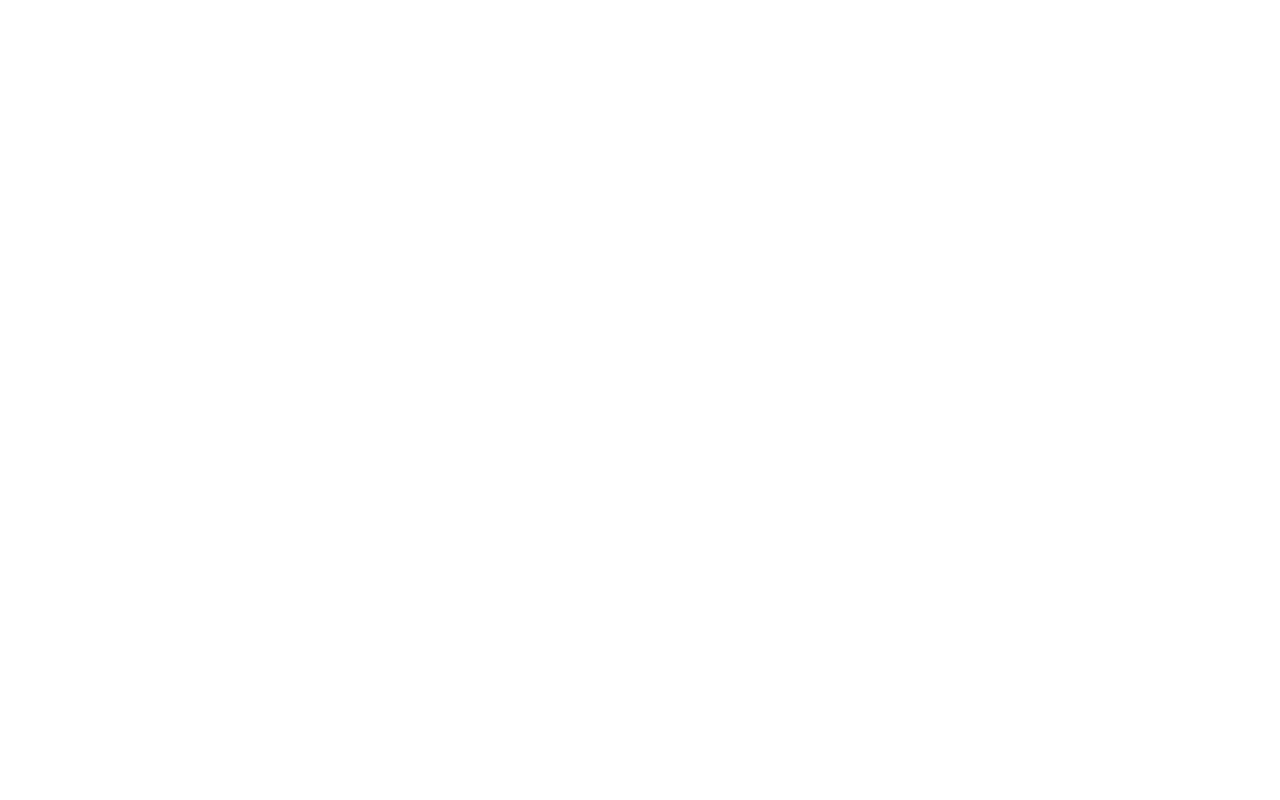
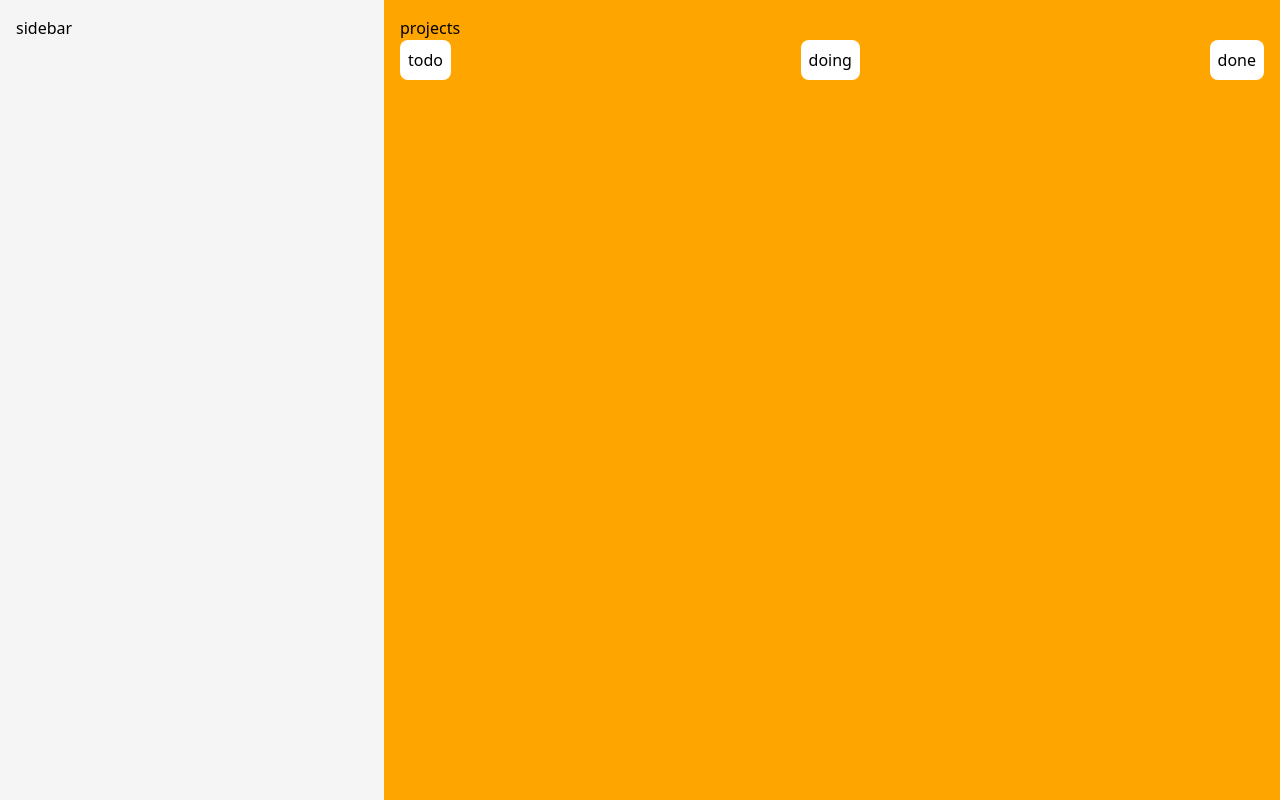
Before and after one commit to riezong/todo-list, a website built with webpack: page src/template.html in a window 1280 px wide. Built offline with nearby package versions, Linux system fonts and the light colour scheme.

Commit message:
Render list to DOM

```diff
--- a/src/styles.css
+++ b/src/styles.css
@@ -0,0 +1,59 @@
+/*  Josh's Custom CSS Reset  https://www.joshwcomeau.com/css/custom-css-reset/*/
+*, *::before, *::after {
+    box-sizing: border-box;}
+* {
+    margin: 0;}
+body {
+    line-height: 1.5;  -webkit-font-smoothing: antialiased;
+    font-family: system-ui, "Segoe UI", Roboto, Helvetica, Arial, sans-serif, "Apple Color Emoji", "Segoe UI Emoji", "Segoe UI Symbol";}
+img, picture, video, canvas, svg {
+    display: block;  max-width: 100%;}
+input, button, textarea, select {
+    font: inherit;}
+p, h1, h2, h3, h4, h5, h6 {
+    overflow-wrap: break-word;}
+p {
+    text-wrap: pretty;}
+h1, h2, h3, h4, h5, h6 {
+    text-wrap: balance;}
+#root, #__next {
+    isolation: isolate;}
+
+#content {
+    width: 100vw;
+    height: 100vh;
+    overflow: hidden;
+    display: flex;
+    align-items: stretch;
+}
+
+#sidebar {
+    width: max(30%, 150px);
+    padding: 1rem;
+    background-color: whitesmoke;
+}
+
+#projects {
+    padding: 1rem;
+    flex: 1;
+    display: flex;
+    flex-direction: column;
+    background-color: orange;
+}
+
+#project-list {
+    display: flex;
+    justify-content: space-between;
+    gap: 1rem;
+}
+
+.todo-list {
+    padding: .5rem;
+    border-radius: 8px;
+    background-color: white;
+}
+
+.todo-item {
+    border-radius: 8px;
+    background-color: orange;
+}
--- a/src/template.html
+++ b/src/template.html
@@ -6,7 +6,7 @@
     <title>Document</title>
 </head>
 <body>
-    <div class="content"></div>
+    <div id="content"></div>
 
 </body>
 </html>
--- a/src/todo-list-DOM.js
+++ b/src/todo-list-DOM.js
@@ -1,3 +1,40 @@
-const todoListDOM = (function () {})();
+import { todoListLogic } from './todo-list-logic.js';
+
+const projectList = todoListLogic.projects;
+console.log(projectList);
+
+const todoListDOM = (function () {
+	const Content = document.querySelector('#content');
+
+	const sidebar = (function () {
+		const sidebar = document.createElement('div');
+		sidebar.setAttribute('id', 'sidebar');
+		sidebar.textContent = 'sidebar';
+		Content.appendChild(sidebar);
+	})();
+
+	const projects = (function () {
+		const projects = document.createElement('div');
+		projects.setAttribute('id', 'projects');
+		Content.appendChild(projects);
+
+		const projectTitle = document.createElement('div');
+		// projectTitle.setAttribute('id', 'projects');
+		projectTitle.textContent = 'projects';
+		projects.appendChild(projectTitle);
+
+		const projectLists = document.createElement('div');
+		projectLists.setAttribute('id', 'project-list');
+		projects.appendChild(projectLists);
+		const projectBody = document.createElement('div');
+		for (const list of projectList) {
+			const newList = document.createElement('div');
+			newList.setAttribute('id', list.title);
+			newList.setAttribute('class', 'todo-list');
+			newList.textContent = list.title;
+			projectLists.appendChild(newList);
+		}
+	})();
+})();
 
 export { todoListDOM };
--- a/src/todo-list-logic.js
+++ b/src/todo-list-logic.js
@@ -1,5 +1,4 @@
-const todoListLogic = (function() {
-
+const todoListLogic = (function () {
 	const projects = [];
 
 	class todoList {
@@ -22,15 +21,19 @@ class todoList {
 		}
 	}
 
-const defaultList = new todoList('default');
-console.log(projects, typeof projects);
-// console.log(defaultList, typeof defaultList);
+	const listTodo = new todoList('todo');
+	const listDoing = new todoList('doing');
+	const listDone = new todoList('done');
+	// console.log(listTodo, typeof listTodo);
+	// console.log(listDoing, typeof listDoing);
+	// console.log(listDone, typeof listDone);
+	// console.log(projects);
 
 	class todoItem {
 		constructor(title, description, dueDate, priority, notes, checklist) {
 			this.title = title; // string
 			this.description = description; // string
-		this.dueDate = new Date (dueDate); // date
+			this.dueDate = new Date(dueDate); // date
 			this.priority = priority; // number
 			this.notes = notes; // string
 			this.checklist = checklist; // array? boolean?
@@ -46,8 +49,11 @@ const testItem = new todoItem(
 		true
 	);
 
-defaultList.add(testItem);
+	listTodo.add(testItem);
 
+	return { projects };
 })();
 
+console.log(todoListLogic.projects);
+
 export { todoListLogic };
```
Also changed, not shown: package.json (+6 -1 lines), webpack.prod.js (added, +38 -0 lines), webpack.dev.js (renamed from webpack.config.js). Lines whose indentation alone changed are shown as unchanged.
